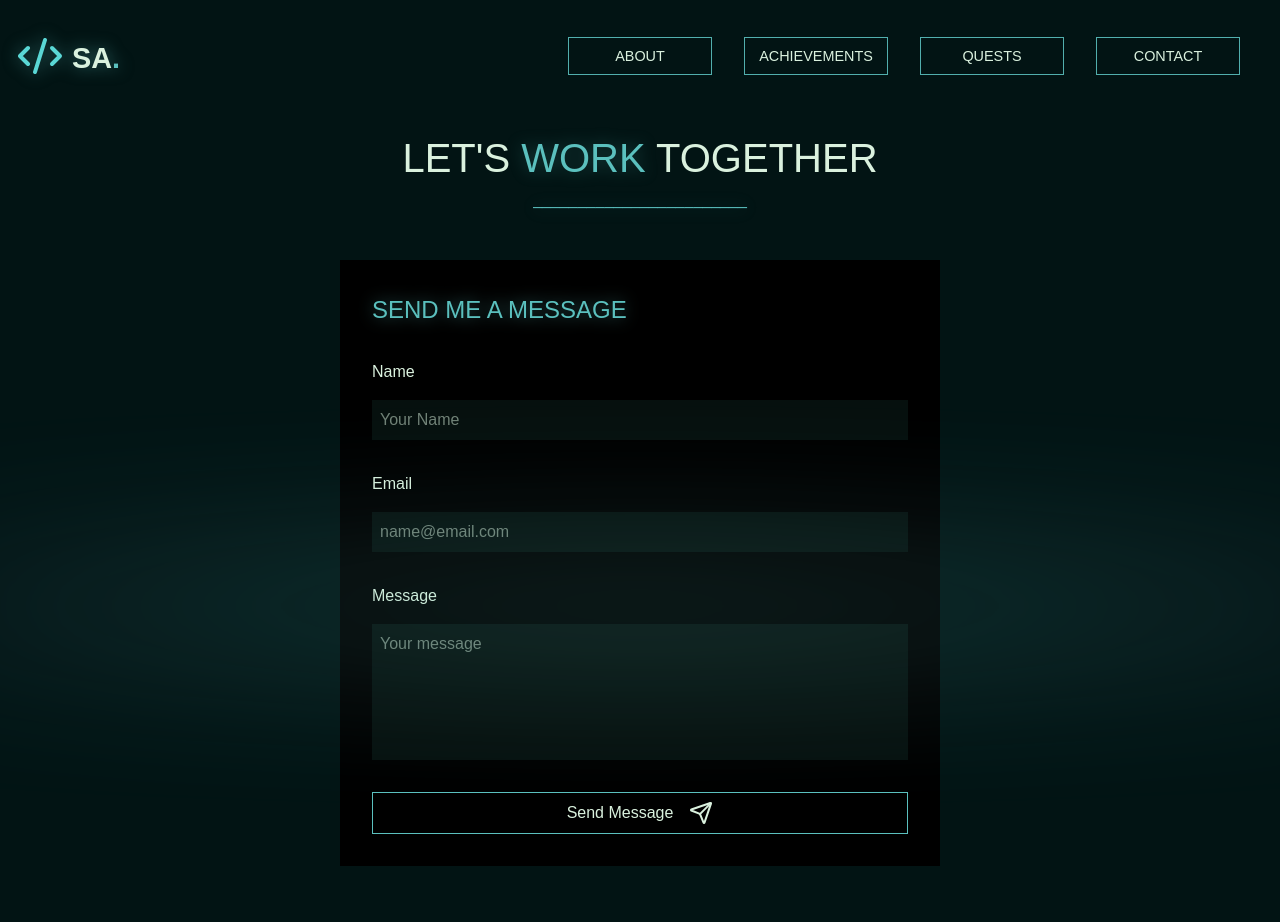
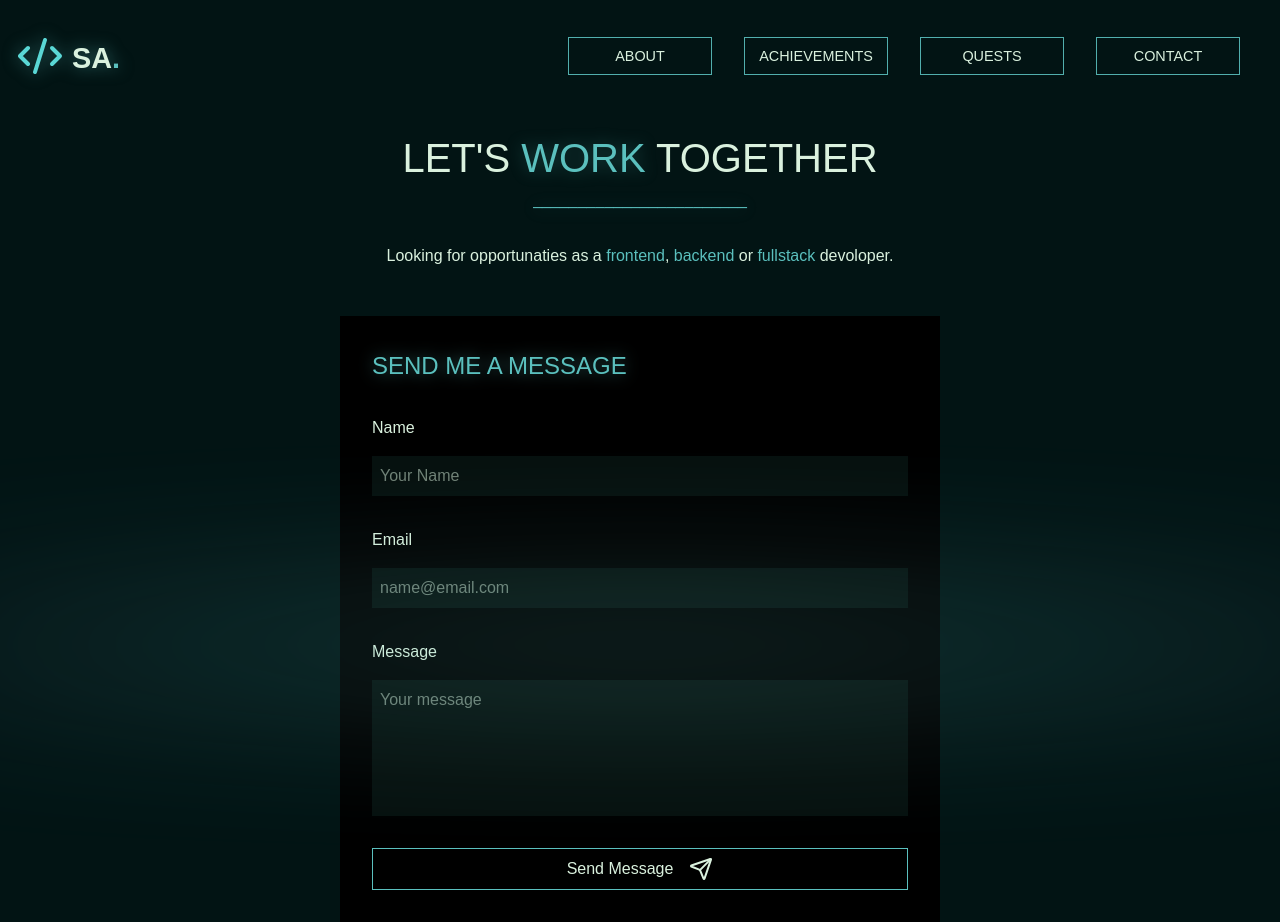
Before and after one commit to Shazia-001/Portfolio, a React (Vite) app: page /contact in a window 1280 px wide. Before the commit the page ends 866 px from the top, so only its background shows below. Built offline with nearby package versions, Linux system fonts and the light colour scheme; a web font is replaced by a local one.

Commit message:
updated contact page

```diff
--- a/src/index.css
+++ b/src/index.css
@@ -837,3 +837,10 @@ textarea{
   padding: 0.5rem;
 
 }
+
+.contactContent{
+  width: 70%;
+  text-align: center;
+  margin-top: 2rem;
+  font-size: 1rem;
+}
--- a/src/pages/ContactLinks.tsx
+++ b/src/pages/ContactLinks.tsx
@@ -67,6 +67,9 @@ export default function ContactLinks () {
 
                 <div className="header">LET'S <span className="dot work">WORK</span> TOGETHER</div>
                 <div className="line dot work">________________________</div>
+                <div className="contactContent">
+                    <p className="contentin">Looking for opportunaties as a <span className="dot">frontend</span>, <span className="dot">backend</span> or <span className="dot">fullstack</span> devoloper.</p>
+                </div>
 
                 <div className="contactBox">
 
```
